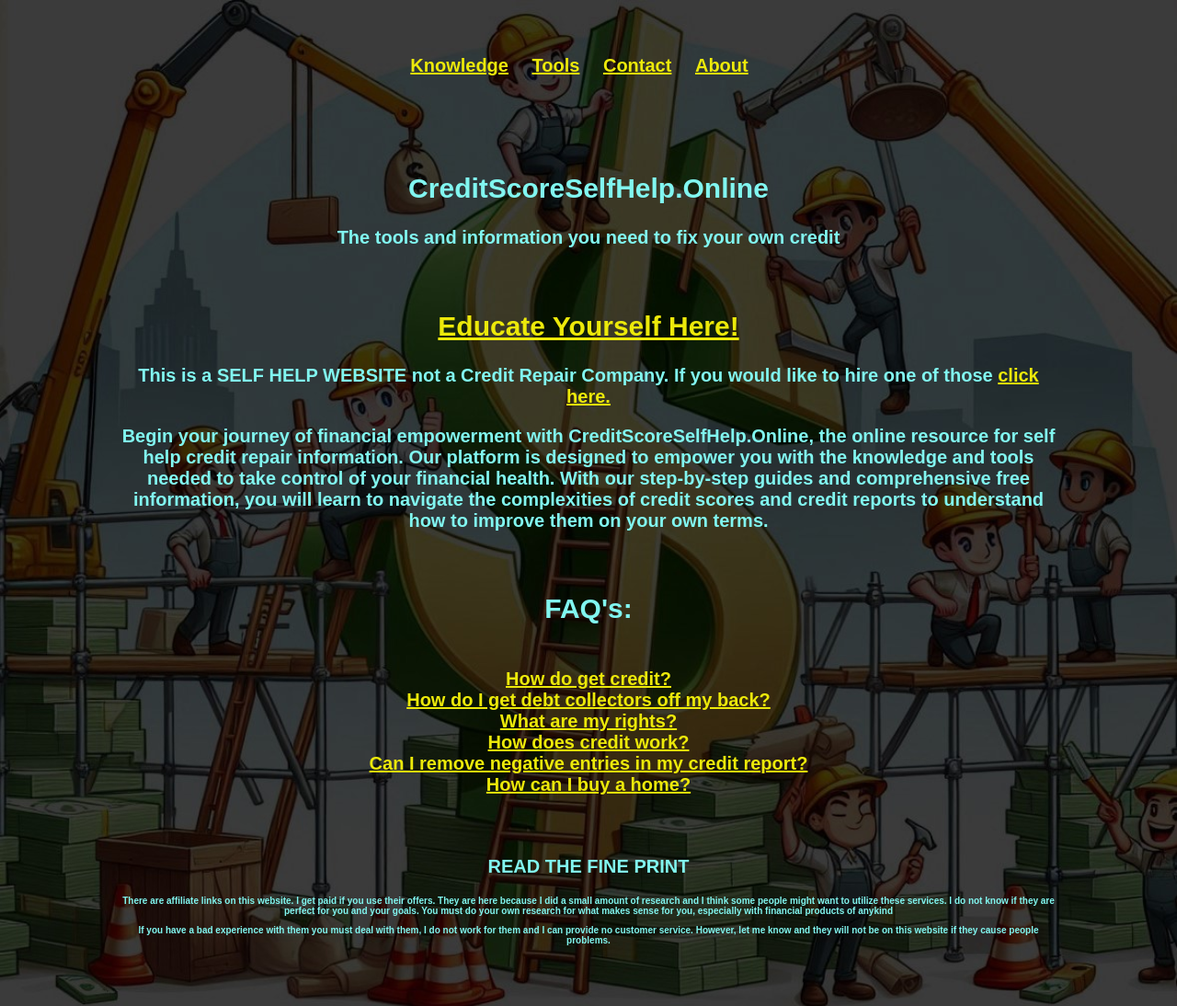
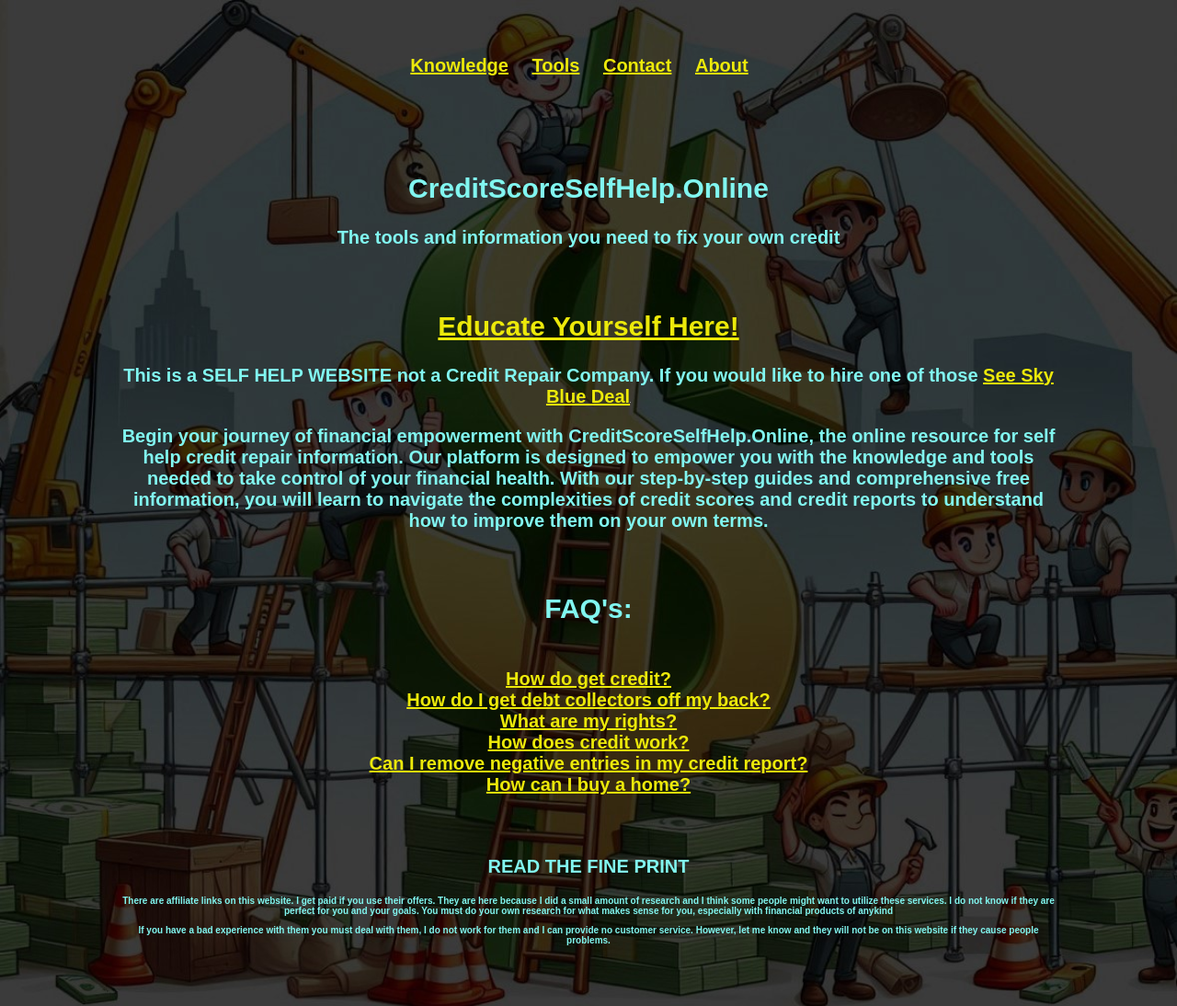
Before and after one commit to matstaf76/Credit-score-self-help-online, a plain HTML site: page index.html in a window 1280 px wide. Shown: the top 1094 px of the page at 92% size. Drawn offline with Linux system fonts and the light colour scheme.

Commit message:
Add files via upload

```diff
--- a/index.html
+++ b/index.html
@@ -24,7 +24,7 @@
             <p>The tools and information you need to fix your own credit</p>
             <br>
             <h2><a href="Knowledge.html">Educate Yourself Here!</a></h2>
-            <p>This is a SELF HELP WEBSITE not a Credit Repair Company. If you would like to hire one of those <a href="tools.html">click here.</a></p>
+            <p>This is a SELF HELP WEBSITE not a Credit Repair Company. If you would like to hire one of those <a href="https://www.anrdoezrs.net/5j104cy63y5LNMNORONSPLNRNSTVTR" target="_blank">See Sky Blue Deal</a><img src="https://www.awltovhc.com/gj117m-3sywHJIJKNKJOLHJNJOPRPN" width="1" height="1" border="0"/></a></p>
             <p>Begin your journey of financial empowerment with CreditScoreSelfHelp.Online, the online resource for self help credit repair information. Our platform is designed to empower you with the knowledge and tools needed to take control of your financial health. With our step-by-step guides and comprehensive free information, you will  learn to navigate the complexities of credit scores and credit reports to understand how to improve them on your own terms.</p>
             <br>
             <h2>FAQ's:</h2>
@@ -46,5 +46,6 @@
     <footer>
         <p>© 2024 CreditScoreSelfHelp.Online. All rights reserved.</p>
     </footer>
+    <script src="https://www.anrdoezrs.net/am/101252163/include/allCj/impressions/page/am.js"></script>
 </body>
 </html>
```
Also changed, not shown: tools.html (+1 -0 lines).
